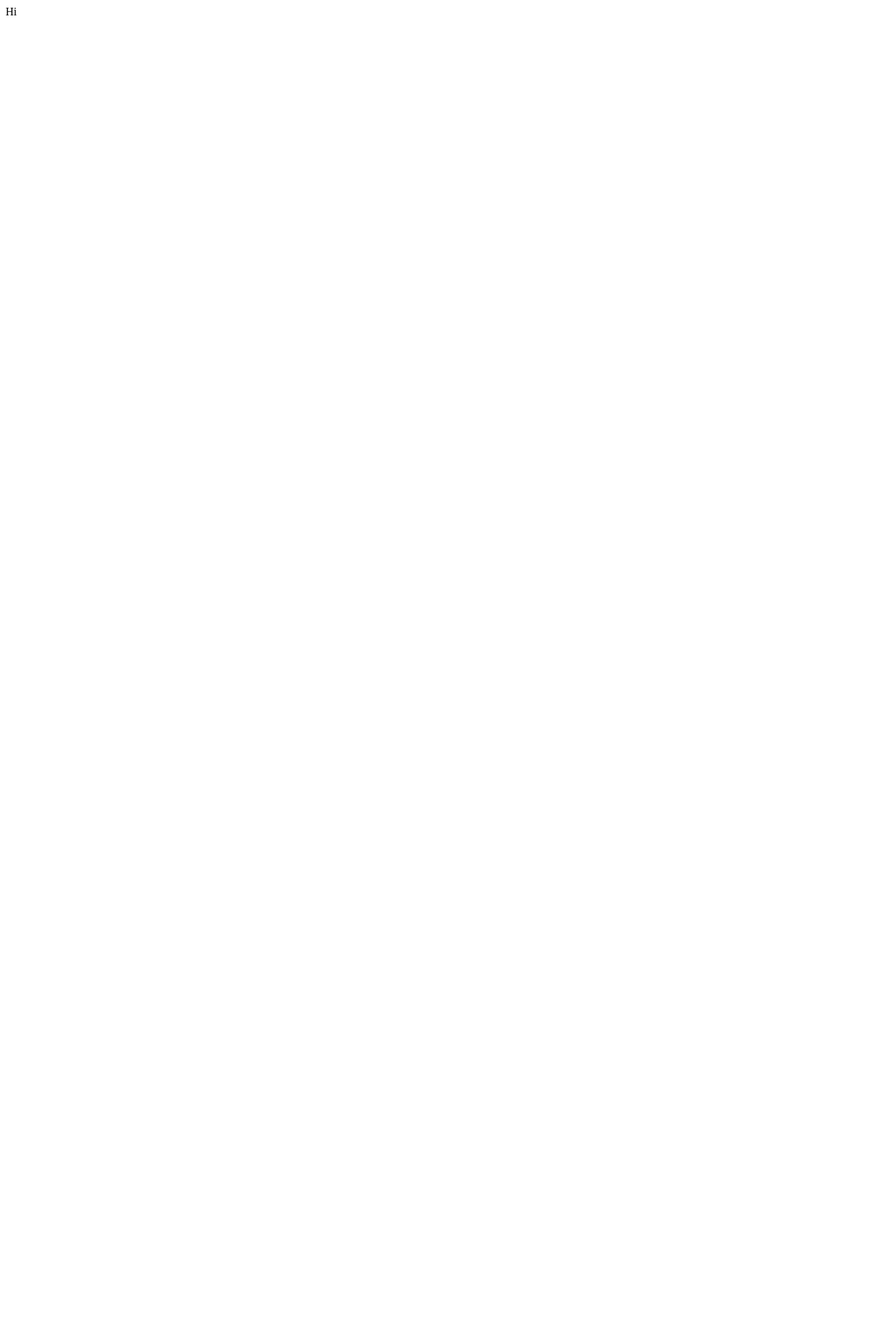
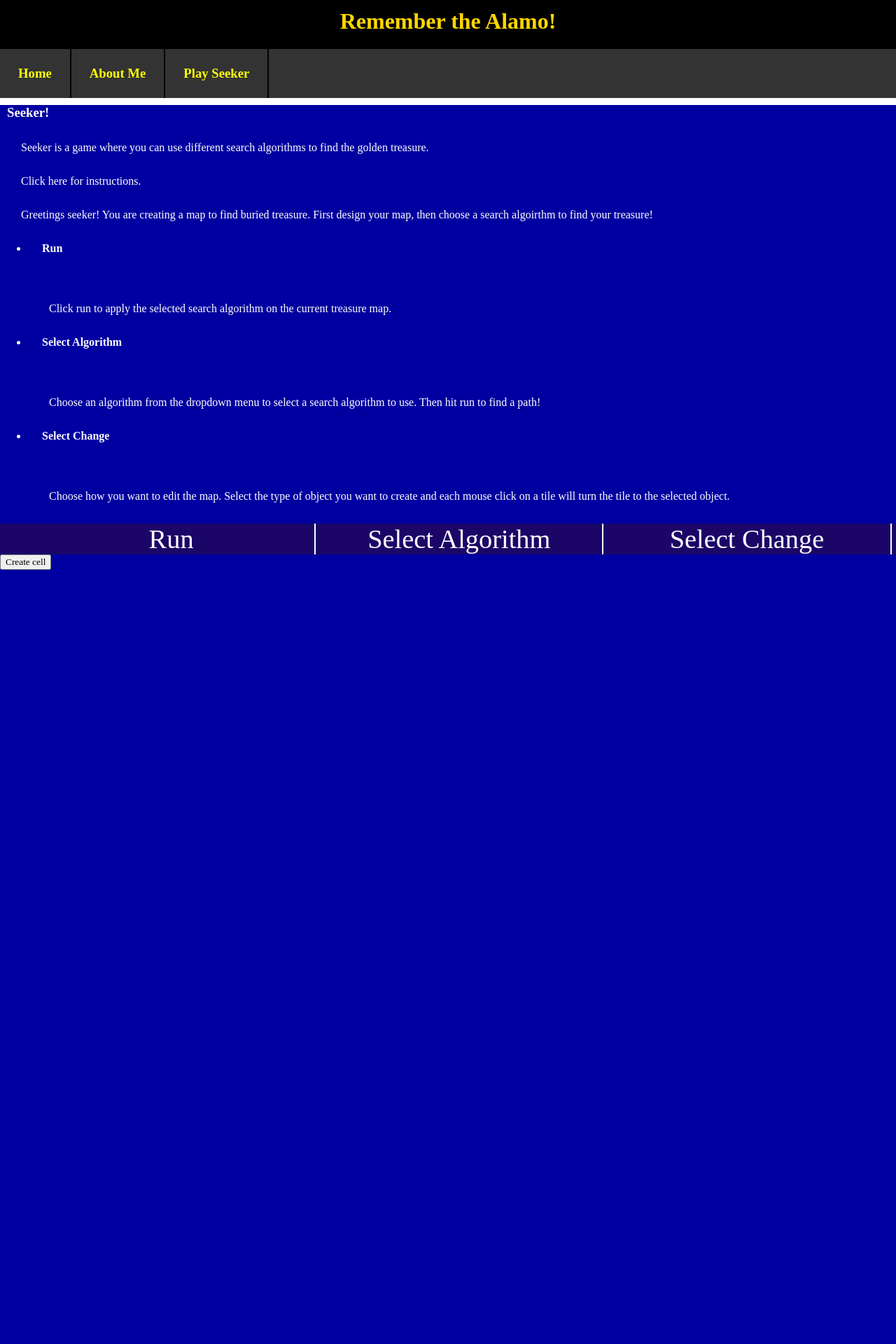
Before and after one commit to ralamo33/mysite, a Django app: page /seeker/ in a window 1280 px wide. Before the commit the part shown is almost empty. Shown: the top 1920 px of the page at 70% size. Before the commit the page ends 22 px from the top, so only its background shows below. Run offline with Django 3.2, Linux system fonts and the light colour scheme.

Commit message:
Preparing for dynamic grid

```diff
--- a/assets/style.css
+++ b/assets/style.css
@@ -1,3 +1,36 @@
+/*
+Designed for seeker.html
+*/
+:root {
+    --rowNum: 10;
+    --colNum: 5;
+    --gridHeight: 300px;
+}
+
+.grid {
+    display: grid;
+    grid-template-rows: repeat(var(--rowNum), var(--gridHeight));
+    grid-template-columns: repeat(var(--colNum), auto);
+}
+
+.seeker-bar {
+    list-style-type: none;
+    margin: auto;
+    overflow: hidden;
+    background-color: rgb(27, 6, 104);
+    color: red;
+}
+
+.seeker-item {
+    float: left;
+    text-align: center;
+    border-right: 2px solid white;
+    color: white;
+    font-size: 3vw;
+    width: 33%;
+}
+
+
 /*
 Designed for header.html
 */
@@ -50,16 +83,6 @@ Designed for the home/personal_project page.
 body {
     font-size: 100%
 }
-
-.left-align {
-    margin-left: %10;
-}
-
-.right-align {
-    margin-right: %90;
-}
-
-
 
 
 .project_title {
--- a/main/Templates/main/header.html
+++ b/main/Templates/main/header.html
@@ -10,6 +10,7 @@
         <ul class="nav_bar">
             <li class="nav_item"><a href="/" ><h3>Home</h3></a></li>
             <li class="nav_item"><a href="/aboutme" ><h3>About Me</h3></a></li>
+            <li class="nav_item"><a href="/seeker"><h3>Play Seeker</h3></a></li>
         </ul>
     </header>
     <div class="content">
--- a/main/Templates/main/seeker.html
+++ b/main/Templates/main/seeker.html
@@ -1,11 +1,44 @@
-<!DOCTYPE html>
-<html lang="en">
-<head>
-    <meta charset="UTF-8">
-    <meta name="viewport" content="width=device-width, initial-scale=1.0">
-    <title>Document</title>
-</head>
-<body>
-    Hi
+{% extends "main/header.html" %}
+{% block content %}
+<body class="about_me">
+    <div class="intro">
+        <h3 id="seeker-title">Seeker!</h3>
+        <p class="intro-text">Seeker is a game where you can use different search algorithms to find the golden treasure.</p>
+        <div class="instructions">
+            <p class="intro-text">Click here for instructions.</p>
+            <p class="hidden-text">Greetings seeker! You are creating a map to find buried treasure. First design your map, then choose
+                a search algoirthm to find your treasure!
+                <ul class="instruction-list">
+                    <li class="instruction-item">
+                        <h4 class="instruction-header">Run</h4>
+                        <br>
+                        <p class=intro-text>Click run to apply the selected search algorithm on the current treasure map.</p>
+                    </li>
+                    <li class="instruction-item">
+                        <h4 class="instruction-header">Select Algorithm</h4>
+                        <br>
+                        <p class=intro-text>Choose an algorithm from the dropdown menu to select a search algorithm to use. Then hit run to find a path!</p>
+                    </li>
+                    <li class="instruction-item">
+                        <h4 class="instruction-header">Select Change</h4>
+                        <br>
+                        <p class=intro-text>Choose how you want to edit the map. Select the type of object you want to create and
+                            each mouse click on a tile will turn the tile to the selected object.
+                        </p>
+                    </li>
+                </ul>
+            </p>
+        </div>
+    </div>
+    <ul class="seeker-bar">
+        <li class="seeker-item" id="run">Run</li>
+        <li class="seeker-item" id="algorithm">Select Algorithm</li>
+        <li class="seeker-item" id="change">Select Change</li>
+    </ul>
+    <button id="create">Create cell</button>
+    <div class="grid">
+
+    </div>
 </body>
 </html>
+{% endblock %}
```
Also changed, not shown: assets/script.js (added).
